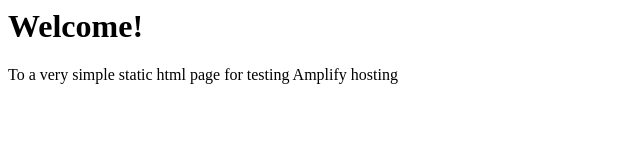
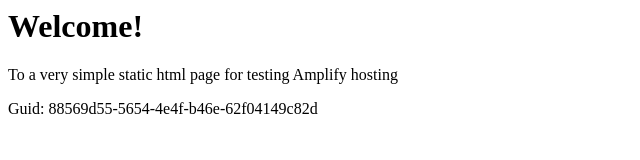
Before and after one commit to aws-aemilia-bah/Github-PR-Commit-Integration-Test-DoNotTouch-GitH-MJCD6L4M-v2-preprod-me-south-1, a website: page src/index.html in a window 1280 px wide. Shown: the whole page, without its empty margins (0-640 px from the left). Drawn offline with Linux system fonts and the light colour scheme.

Commit message:
commit from integ tests

```diff
--- a/src/index.html
+++ b/src/index.html
@@ -1,3 +1,5 @@
+
+
 <html lang="en">
 
 <head>
@@ -10,6 +12,6 @@
 <body>
     <h1>Welcome!</h1>
     <p>To a very simple static html page for testing Amplify hosting</p>
-</body>
+    <p>Guid: 88569d55-5654-4e4f-b46e-62f04149c82d</p></body>
 
 </html>
```
